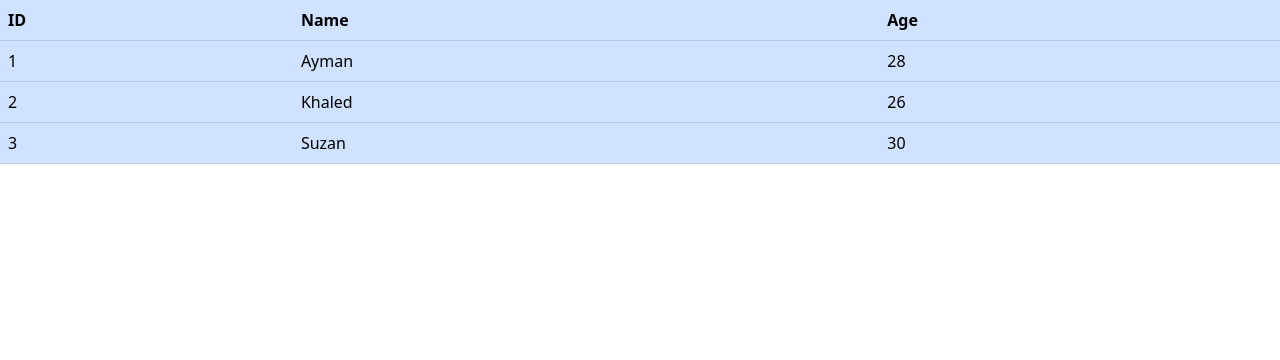
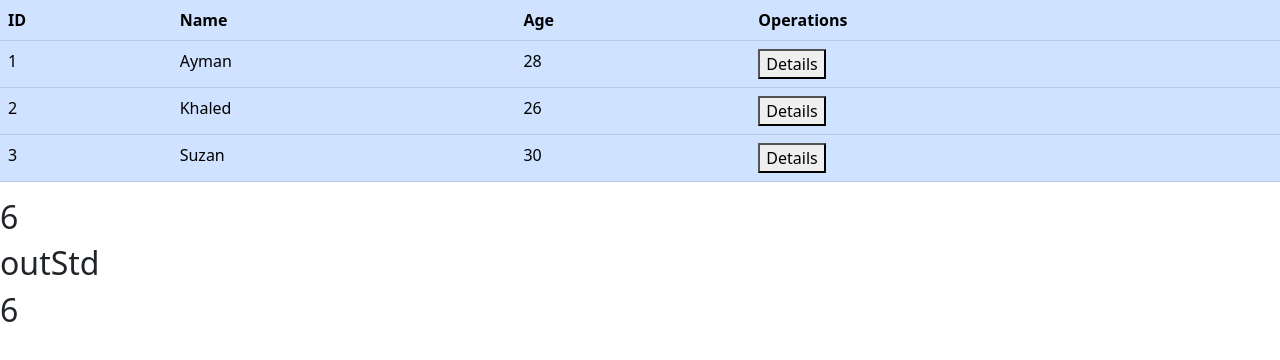
Before and after one commit to AymanSalah1994/StudentsCRUD-Angular, an Angular app: page / in a window 1280 px wide. Shown: the top 360 px of the page. Built offline with nearby package versions, Linux system fonts and the light colour scheme.

Commit message:
Details Component

```diff
--- a/src/app/app.module.ts
+++ b/src/app/app.module.ts
@@ -3,11 +3,13 @@ import { BrowserModule } from '@angular/platform-browser';
 
 import { AppComponent } from './app.component';
 import { StudentListComponent } from './student/student-list/student-list.component';
+import { SignleStudentDetailsComponent } from './student/signle-student-details/signle-student-details.component';
 
 @NgModule({
   declarations: [
     AppComponent,
-    StudentListComponent
+    StudentListComponent,
+    SignleStudentDetailsComponent
   ],
   imports: [
     BrowserModule
--- /dev/null
+++ b/src/app/student/signle-student-details/signle-student-details.component.html
@@ -0,0 +1,5 @@
+<div>
+  <h2>{{singleStudent.id}}</h2>
+  <h2>{{singleStudent.name}}</h2>
+  <h2>{{singleStudent.age}}</h2>
+</div>
--- a/src/app/student/student-list/student-list.component.html
+++ b/src/app/student/student-list/student-list.component.html
@@ -5,6 +5,7 @@
         <th scope="col">ID</th>
         <th scope="col">Name</th>
         <th scope="col">Age</th>
+        <th scope="col">Operations</th>
       </tr>
     </thead>
     <tbody>
@@ -12,7 +13,13 @@
         <td scope="row">{{item.id}}</td>
         <td>{{item.name}}</td>
         <td>{{item.age}}</td>
+        <td>
+          <button (click)="showDetails(item.id)">Details</button>
+        </td>
       </tr>
     </tbody>
   </table>
+  <!--  -->
+  <!-- Binding Some Data From Parent to an INPUT inside Child Component to show it -->
+  <app-signle-student-details [singleStudent]="outPutStudentDetails"></app-signle-student-details>
 </div>
--- a/src/app/student/student-list/student-list.component.ts
+++ b/src/app/student/student-list/student-list.component.ts
@@ -17,4 +17,17 @@ export class StudentListComponent {
     new Student(3,"Suzan" , 30)
   ] ;
 
+  outPutStudentDetails:Student = new Student(6,"outStd" ,6) ;
+
+  showDetails(id:number)
+  {
+     this.students
+     .forEach(eachStudent => {
+        if (eachStudent.id == id)
+        {
+          this.outPutStudentDetails = eachStudent ;
+        }
+     });
+  }
+
 }
```
Also changed, not shown: src/app/student/signle-student-details/signle-student-details.component.ts (added, +13 -0 lines), src/app/student/signle-student-details/signle-student-details.component.css (added).
